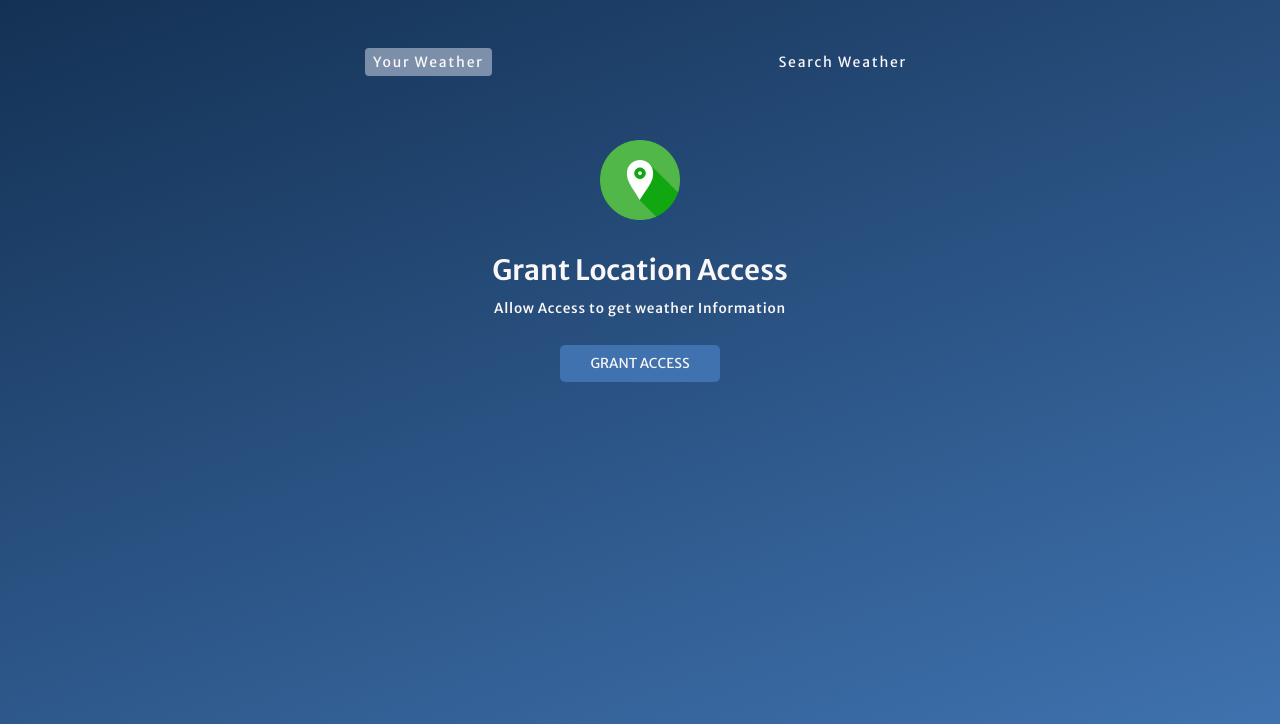
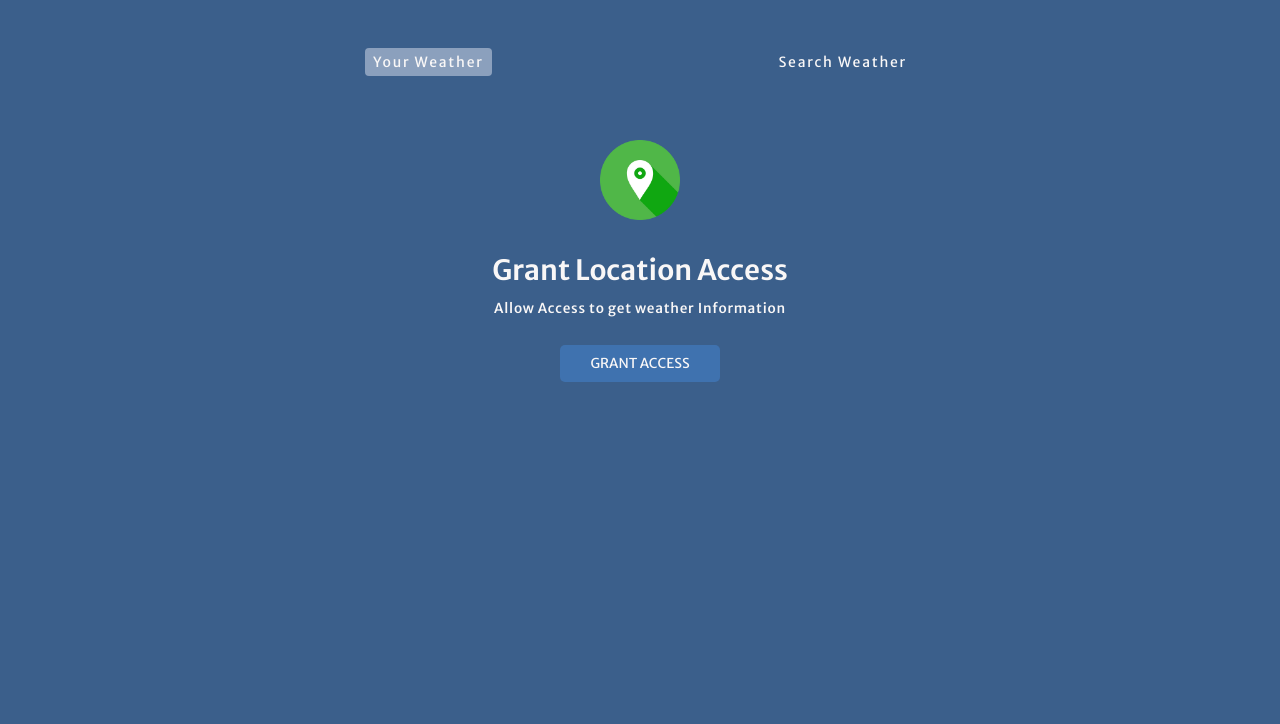
Before and after one commit to anshika-maurya/Weather-App, a plain HTML site: page index.html in a window 1280 px wide. Shown: the part 76-800 px from the top of the page. Drawn offline with Linux system fonts and the light colour scheme.

Commit message:
Update styles.css

```diff
--- a/styles.css
+++ b/styles.css
@@ -14,15 +14,15 @@
   --colorLight2: #f9f7f7;
 }
 body {
-  overflow: hidden;
-  /* background-color: #2d5483ee; */
+  overflow-x: hidden;
+  background-color: #2d5483ee;
 }
 
 .wrapper {
   width: 100vw;
   height: 100vh;
   color: var(--colorLight2);
-  background-image: linear-gradient(160deg, #112d4e 0%, #3f72af 100%);
+/*   background-image: linear-gradient(160deg, #112d4e 0%, #3f72af 100%); */
 }
 
 h1 {
@@ -161,6 +161,7 @@ h1 {
   justify-content: center;
   align-items: center;
   margin-top: 2rem;
+  margin-bottom: 1rem;
 }
 
 .parameter {
```
